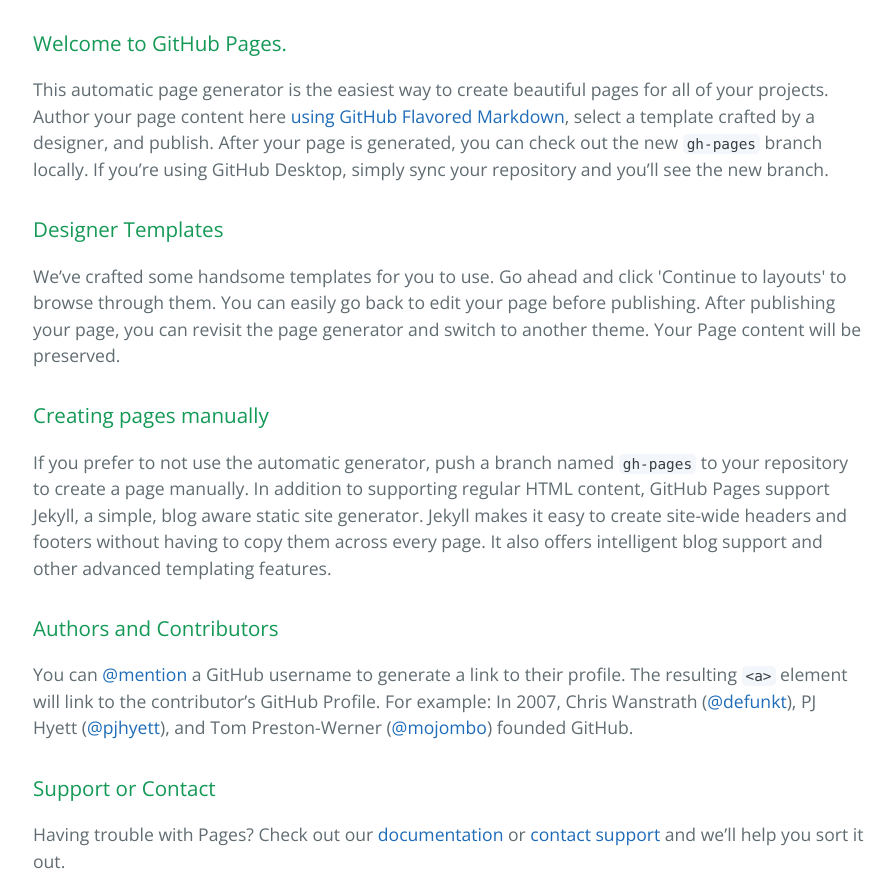
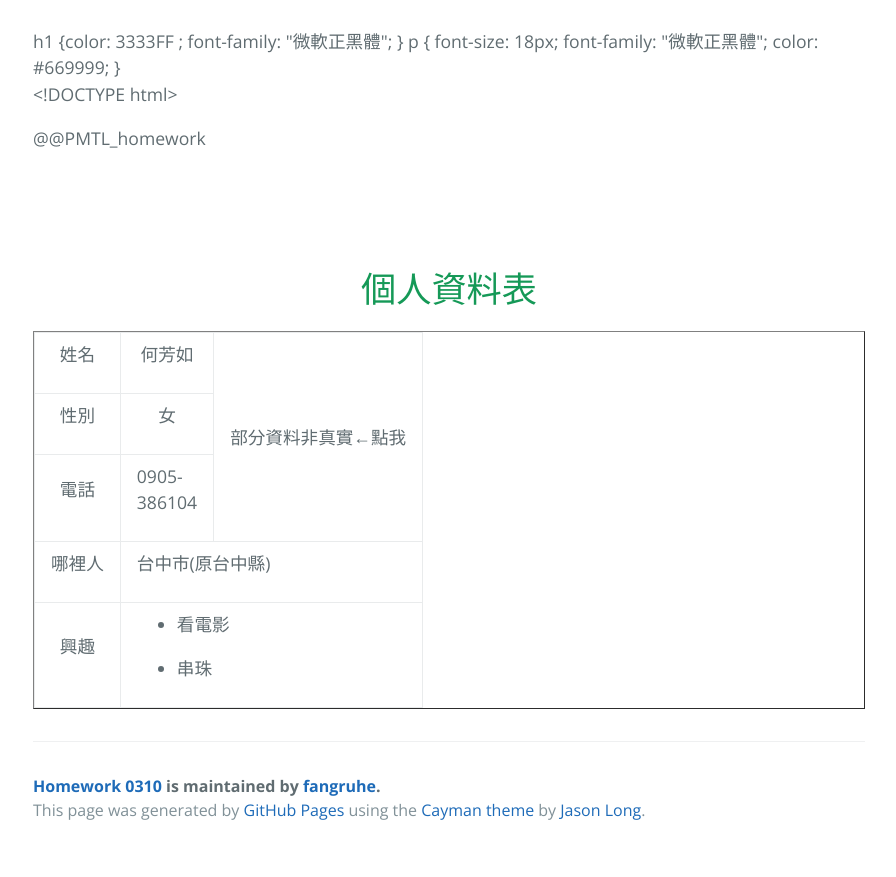
Before and after one commit to fangruhe/homework_0310, a plain HTML site: page index.html in a window 1280 px wide. Shown: the part 340-1217 px from the top of the page, without its empty margins (191-1087 px from the left). After the commit the page ends 1194 px from the top, so only its background shows below. Drawn offline with nearby package versions, Linux system fonts and the light colour scheme.

Commit message:
Create gh-pages branch via GitHub

```diff
--- a/index.html
+++ b/index.html
@@ -19,30 +19,81 @@
     </section>
 
     <section class="main-content">
-      <h3>
-<a id="welcome-to-github-pages" class="anchor" href="#welcome-to-github-pages" aria-hidden="true"><span aria-hidden="true" class="octicon octicon-link"></span></a>Welcome to GitHub Pages.</h3>
 
-<p>This automatic page generator is the easiest way to create beautiful pages for all of your projects. Author your page content here <a href="https://guides.github.com/features/mastering-markdown/">using GitHub Flavored Markdown</a>, select a template crafted by a designer, and publish. After your page is generated, you can check out the new <code>gh-pages</code> branch locally. If you’re using GitHub Desktop, simply sync your repository and you’ll see the new branch.</p>
+h1 {color: 3333FF   ;
+font-family: "微軟正黑體";
+}
+p {
+font-size: 18px;
+font-family: "微軟正黑體";
+color: #669999;
+}
 
-<h3>
-<a id="designer-templates" class="anchor" href="#designer-templates" aria-hidden="true"><span aria-hidden="true" class="octicon octicon-link"></span></a>Designer Templates</h3>
 
-<p>We’ve crafted some handsome templates for you to use. Go ahead and click 'Continue to layouts' to browse through them. You can easily go back to edit your page before publishing. After publishing your page, you can revisit the page generator and switch to another theme. Your Page content will be preserved.</p>
 
-<h3>
-<a id="creating-pages-manually" class="anchor" href="#creating-pages-manually" aria-hidden="true"><span aria-hidden="true" class="octicon octicon-link"></span></a>Creating pages manually</h3>
 
-<p>If you prefer to not use the automatic generator, push a branch named <code>gh-pages</code> to your repository to create a page manually. In addition to supporting regular HTML content, GitHub Pages support Jekyll, a simple, blog aware static site generator. Jekyll makes it easy to create site-wide headers and footers without having to copy them across every page. It also offers intelligent blog support and other advanced templating features.</p>
+<p>&lt;!DOCTYPE html&gt;
 
-<h3>
-<a id="authors-and-contributors" class="anchor" href="#authors-and-contributors" aria-hidden="true"><span aria-hidden="true" class="octicon octicon-link"></span></a>Authors and Contributors</h3>
+    </p>
+        @@PMTL_homework
 
-<p>You can <a href="https://help.github.com/articles/basic-writing-and-formatting-syntax/#mentioning-users-and-teams" class="user-mention">@mention</a> a GitHub username to generate a link to their profile. The resulting <code>&lt;a&gt;</code> element will link to the contributor’s GitHub Profile. For example: In 2007, Chris Wanstrath (<a href="https://github.com/defunkt" class="user-mention">@defunkt</a>), PJ Hyett (<a href="https://github.com/pjhyett" class="user-mention">@pjhyett</a>), and Tom Preston-Werner (<a href="https://github.com/mojombo" class="user-mention">@mojombo</a>) founded GitHub.</p>
+    <br>
+    <br>
+    <br>
+    <br>
+    <h1 align="center">
+<a id="個人資料表" class="anchor" href="#%E5%80%8B%E4%BA%BA%E8%B3%87%E6%96%99%E8%A1%A8" aria-hidden="true"><span aria-hidden="true" class="octicon octicon-link"></span></a>個人資料表</h1>
+        <table border="1" align="center">
+            <tr>
+                <td align="center" width="60px" height="60px">
+                    <p>姓名</p>
+                </td>
+                <td align="center" width="90px" height="60px">
+                    <p>何芳如</p>
+                </td>
+                <td rowspan="3">
+                    <div id="content">部分資料非真實←點我</div>
+                </td>
+            </tr>
+            <tr>
+                <td align="center" width="60px" height="60px">
+                    <p>性別</p>
+                </td>
+                <td align="center" width="90px" height="60px">
+                    <p>女</p>
+                </td>
+            </tr>
+            <tr>
+                <td align="center" width="60px" height="60px">
+                    <p>電話</p>
+                </td>
+                <td align="left" width="90px" height="60px">
+                    <p>0905-386104
+                </p>
+</td>
+            </tr>
+            <tr>
+                <td align="center" width="60px" height="60px">
+                    <p>哪裡人</p>
+                </td>
+                <td colspan="2" align="left" width="270px" height="60px">
+                    <p>台中市(原台中縣)</p>
+                </td>
+            </tr>
+            <tr>
+                <td align="center" width="60px" height="60px">
+                    <p>興趣</p>
+                </td>
+                <td colspan="2" align="left" width="270px" height="60px">
+                    <ul>
+                        <li><p>看電影</p></li>
+                        <li><p>串珠</p></li>
+                    </ul>
+                </td>
+            </tr>
+        </table>
 
-<h3>
-<a id="support-or-contact" class="anchor" href="#support-or-contact" aria-hidden="true"><span aria-hidden="true" class="octicon octicon-link"></span></a>Support or Contact</h3>
 
-<p>Having trouble with Pages? Check out our <a href="https://help.github.com/pages">documentation</a> or <a href="https://github.com/contact">contact support</a> and we’ll help you sort it out.</p>
 
       <footer class="site-footer">
         <span class="site-footer-owner"><a href="https://github.com/fangruhe/homework_0310">Homework 0310</a> is maintained by <a href="https://github.com/fangruhe">fangruhe</a>.</span>
```
Also changed, not shown: params.json (+1 -1 lines).
